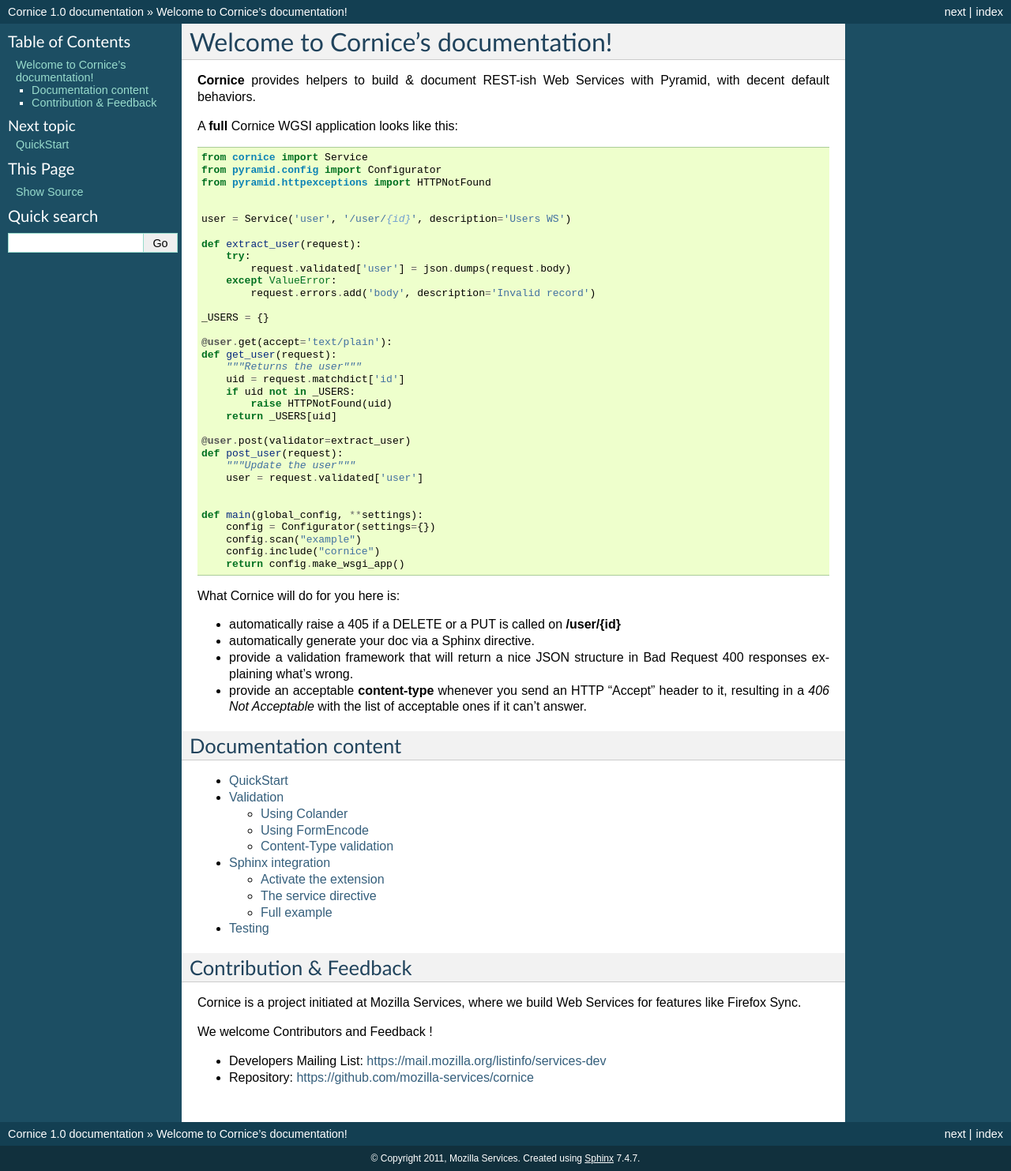
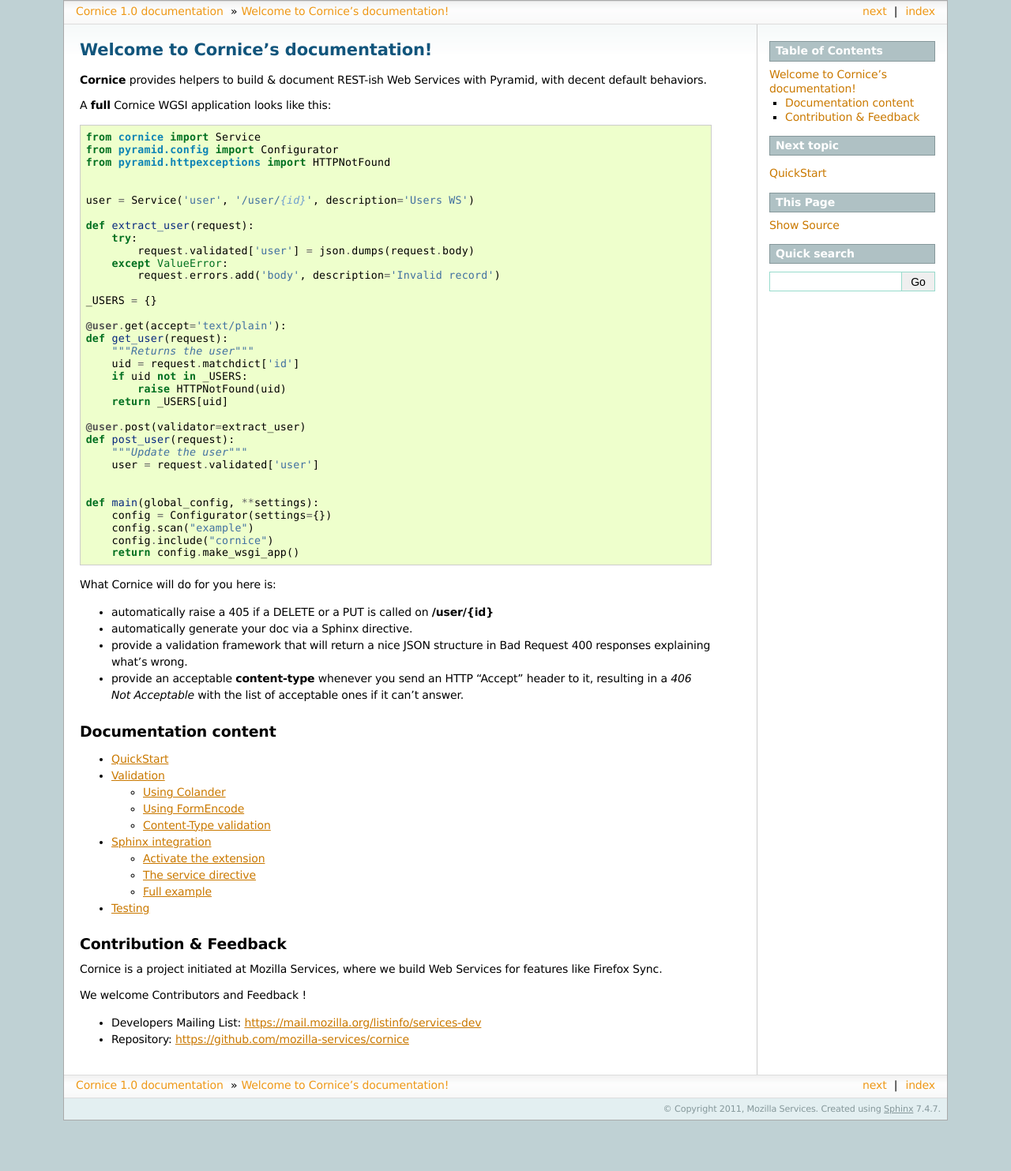
Before and after one commit to Cornices/cornice, a Sphinx documentation site: the page built from docs/source/index.rst, in a window 1280 px wide. Shown: the whole page at 79% size. Built offline with Sphinx 7.4.7, drawn with Linux system fonts in a browser that asks for light colours; after the commit the page ends 1419 px from its top, so only the background shows below that.

Commit message:
Change the default documentation theme

```diff
--- a/docs/source/conf.py
+++ b/docs/source/conf.py
@@ -1,3 +1,4 @@
+# flake8: noqa
 # -*- coding: utf-8 -*-
 #
 # Cornice documentation build configuration file, created by
@@ -25,7 +26,7 @@
 
 # Add any Sphinx extension module names here, as strings. They can be extensions
 # coming with Sphinx (named 'sphinx.ext.*') or your custom ones.
-extensions = []
+extensions = ['sphinx.ext.autodoc',]
 
 # Add any paths that contain templates here, relative to this directory.
 templates_path = ['_templates']
@@ -91,7 +92,7 @@
 
 # The theme to use for HTML and HTML Help pages.  See the documentation for
 # a list of builtin themes.
-html_theme = 'default'
+html_theme = 'sphinxdoc'
 
 # Theme options are theme-specific and customize the look and feel of a theme
 # further.  For a list of options available for each theme, see the
```
